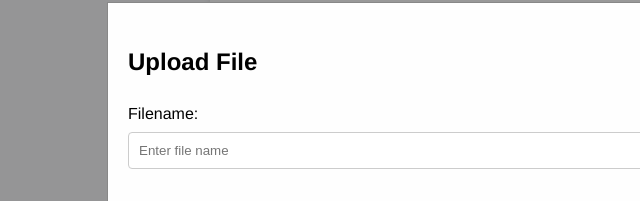
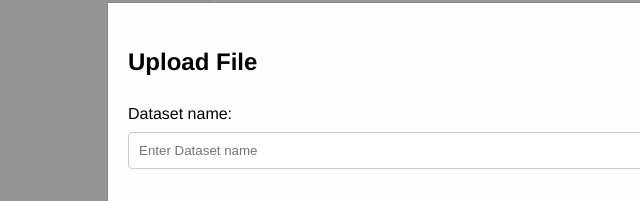
Before and after one commit to YapWH/Database, a website: page public/admin.html in a window 1280 px wide. Both pictures are taken after a click on the button "Upload Dataset". Shown: the part 126-327 px from the top of the page, 0-640 px from the left. Drawn offline with Linux system fonts and the light colour scheme; no server answers.

Commit message:
Update admin.html

```diff
--- a/public/admin.html
+++ b/public/admin.html
@@ -27,8 +27,8 @@
             <span class="close-button">&times;</span>
             <h2 class="black-label">Upload File</h2>
             <form id="uploadForm" enctype="multipart/form-data"> <!-- Add the form element with the id uploadForm -->
-                <label for="fileInput" class="black-label">Filename:</label>
-                <input type="text" id="fileInput" placeholder="Enter file name">
+                <label for="datasetNameInput" class="black-label">Dataset name:</label>
+                <input type="text" id="datasetNameInput" placeholder="Enter Dataset name">
                 <br>
                 <label for="descriptionInput" class="black-label">Description:</label>
                 <textarea id="descriptionInput" placeholder="Enter file description"></textarea>
```
